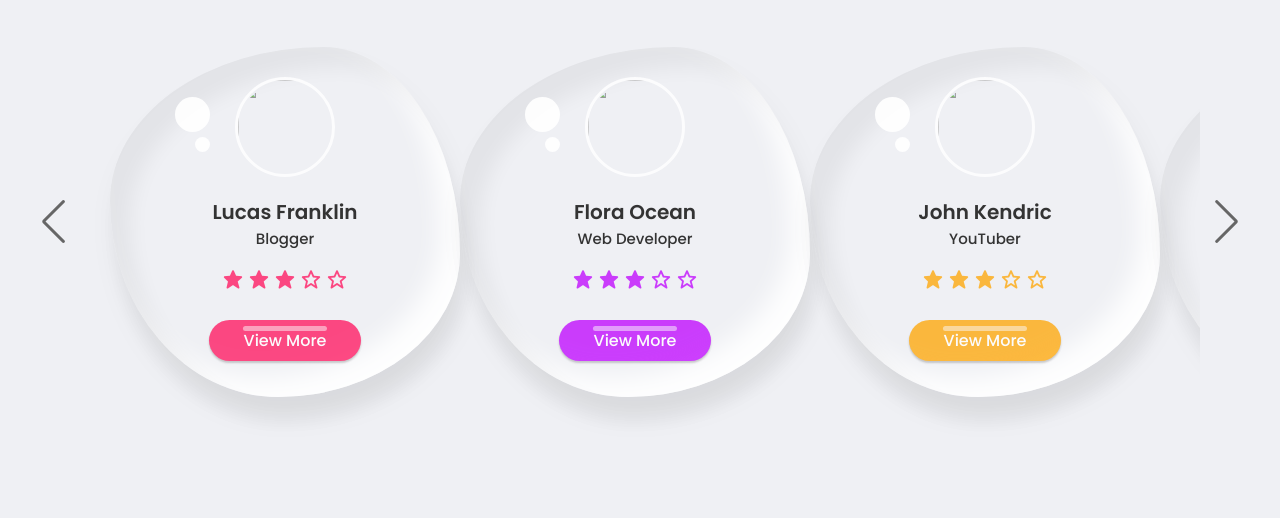
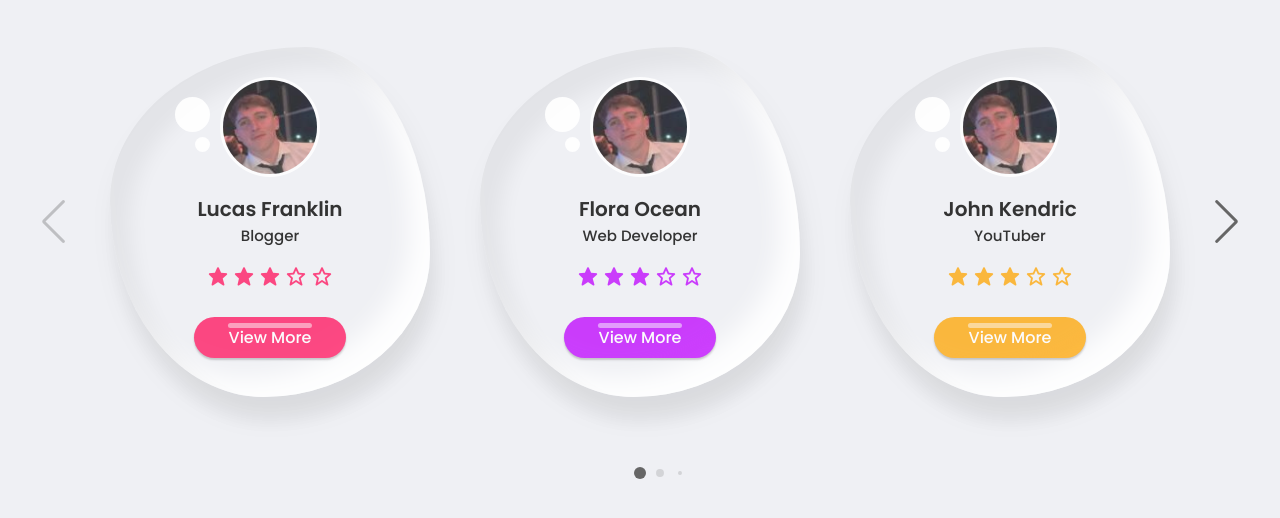
Before and after one commit to GonzaloMartinezz/CardSliderWEffect, a plain HTML site: page index.html in a window 1280 px wide. Shown: the part 178-696 px from the top of the page. Drawn offline with nearby package versions, Linux system fonts and the light colour scheme.

Commit message:
creando funcionalidad y colocando imagenes

```diff
--- a/index.html
+++ b/index.html
@@ -19,7 +19,7 @@
         <div class="card swiper-slide">
           <div class="card-content">
             <div class="image">
-              <img src="img1.jpg" alt="">
+              <img src="img/imagenPerfil.jpeg" alt="">
             </div>
             <div class="name-profession">
               <span class="name">Lucas Franklin</span>
@@ -38,7 +38,7 @@
         <div class="card swiper-slide">
           <div class="card-content">
             <div class="image">
-              <img src="img2.jpg" alt="">
+              <img src="img/imagenPerfil.jpeg" alt="">
             </div>
             <div class="name-profession">
               <span class="name">Flora Ocean</span>
@@ -57,7 +57,7 @@
         <div class="card swiper-slide">
           <div class="card-content">
             <div class="image">
-              <img src="img3.jpg" alt="">
+              <img src="img/imagenPerfil.jpeg" alt="">
             </div>
             <div class="name-profession">
               <span class="name">John Kendric</span>
@@ -76,7 +76,7 @@
         <div class="card swiper-slide">
           <div class="card-content">
             <div class="image">
-              <img src="img4.jpg" alt="">
+              <img src="img/imagenPerfil.jpeg" alt="">
             </div>
             <div class="name-profession">
               <span class="name">Kylian Onyx</span>
@@ -95,7 +95,7 @@
         <div class="card swiper-slide">
           <div class="card-content">
             <div class="image">
-              <img src="img5.jpg" alt="">
+              <img src="img/imagenPerfil.jpeg" alt="">
             </div>
             <div class="name-profession">
               <span class="name">Zayla Clover</span>
@@ -114,7 +114,7 @@
         <div class="card swiper-slide">
           <div class="card-content">
             <div class="image">
-              <img src="img6.jpg" alt="">
+              <img src="img/imagenPerfil.jpeg" alt="">
             </div>
             <div class="name-profession">
               <span class="name">Jacob Aiden</span>
@@ -133,7 +133,7 @@
         <div class="card swiper-slide">
           <div class="card-content">
             <div class="image">
-              <img src="img7.jpg" alt="">
+              <img src="img/imagenPerfil.jpeg" alt="">
             </div>
             <div class="name-profession">
               <span class="name">Hudson Matthew</span>
@@ -152,7 +152,7 @@
         <div class="card swiper-slide">
           <div class="card-content">
             <div class="image">
-              <img src="img8.jpg" alt="">
+              <img src="img/imagenPerfil.jpeg" alt="">
             </div>
             <div class="name-profession">
               <span class="name">Grace Aurora</span>
@@ -171,7 +171,7 @@
         <div class="card swiper-slide">
           <div class="card-content">
             <div class="image">
-              <img src="img9.jpg" alt="">
+              <img src="img/imagenPerfil.jpeg" alt="">
             </div>
             <div class="name-profession">
               <span class="name">Anthony Ezekiel</span>
@@ -196,6 +196,6 @@
   <!-- swiper js -->
   <script src="https://cdn.jsdelivr.net/npm/swiper@9/swiper-bundle.min.js"></script>
   <!-- custom js -->
-  <script src="script.js"></script>
+  <script src="index.js"></script>
 </body>
 </html>
--- /dev/null
+++ b/index.js
@@ -0,0 +1,14 @@
+var swiper = new Swiper(".mySwiper", {
+  slidesPerView: 3,
+  spaceBetween: 50,
+  grabCursor: true,
+  pagination: {
+    el: ".swiper-pagination",
+    clickable: true,
+    dynamicBullets: true,
+  },
+  navigation: {
+    nextEl: ".swiper-button-next",
+    prevEl: ".swiper-button-prev",
+  },
+});
```
Also changed, not shown: img/imagenPerfil.jpeg (added).
